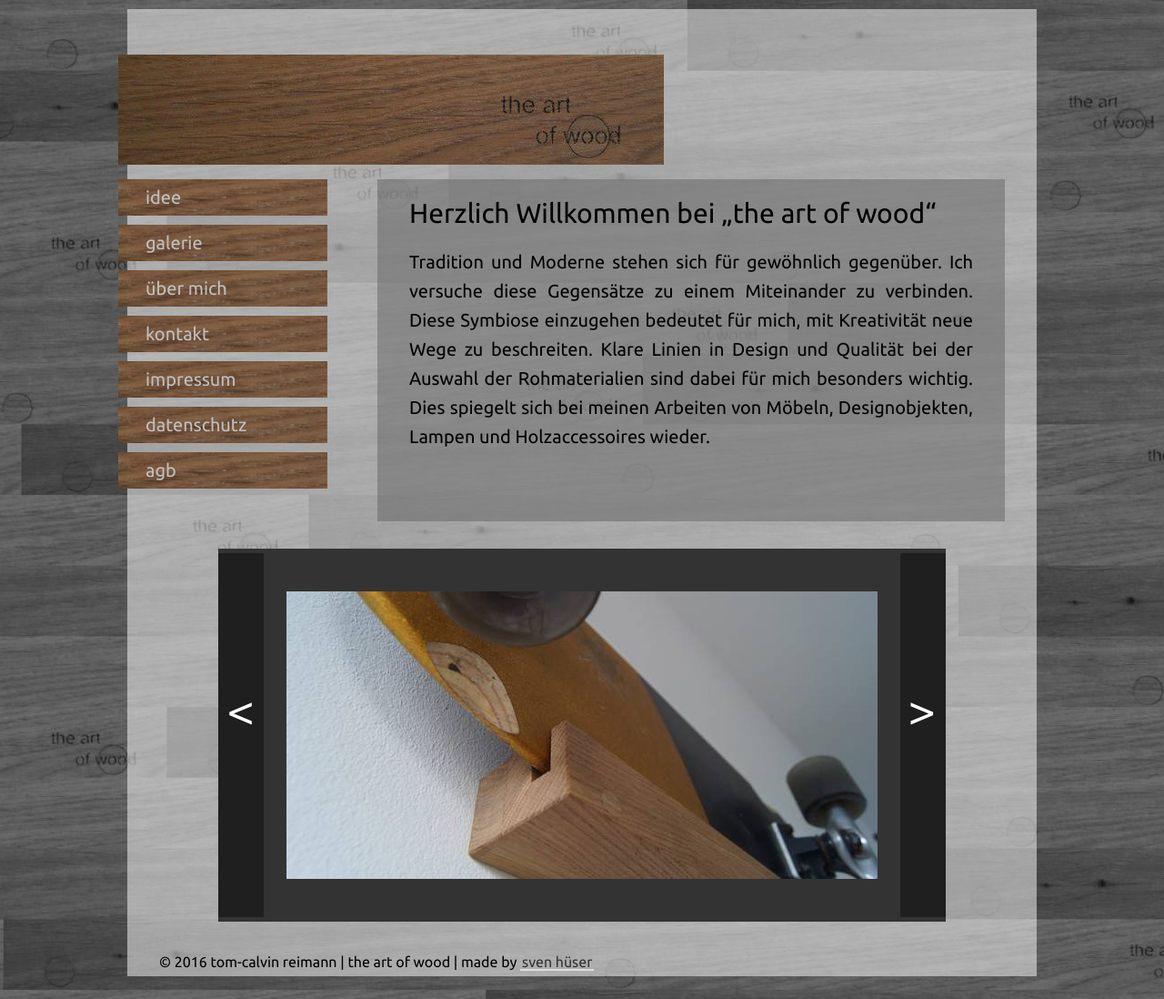
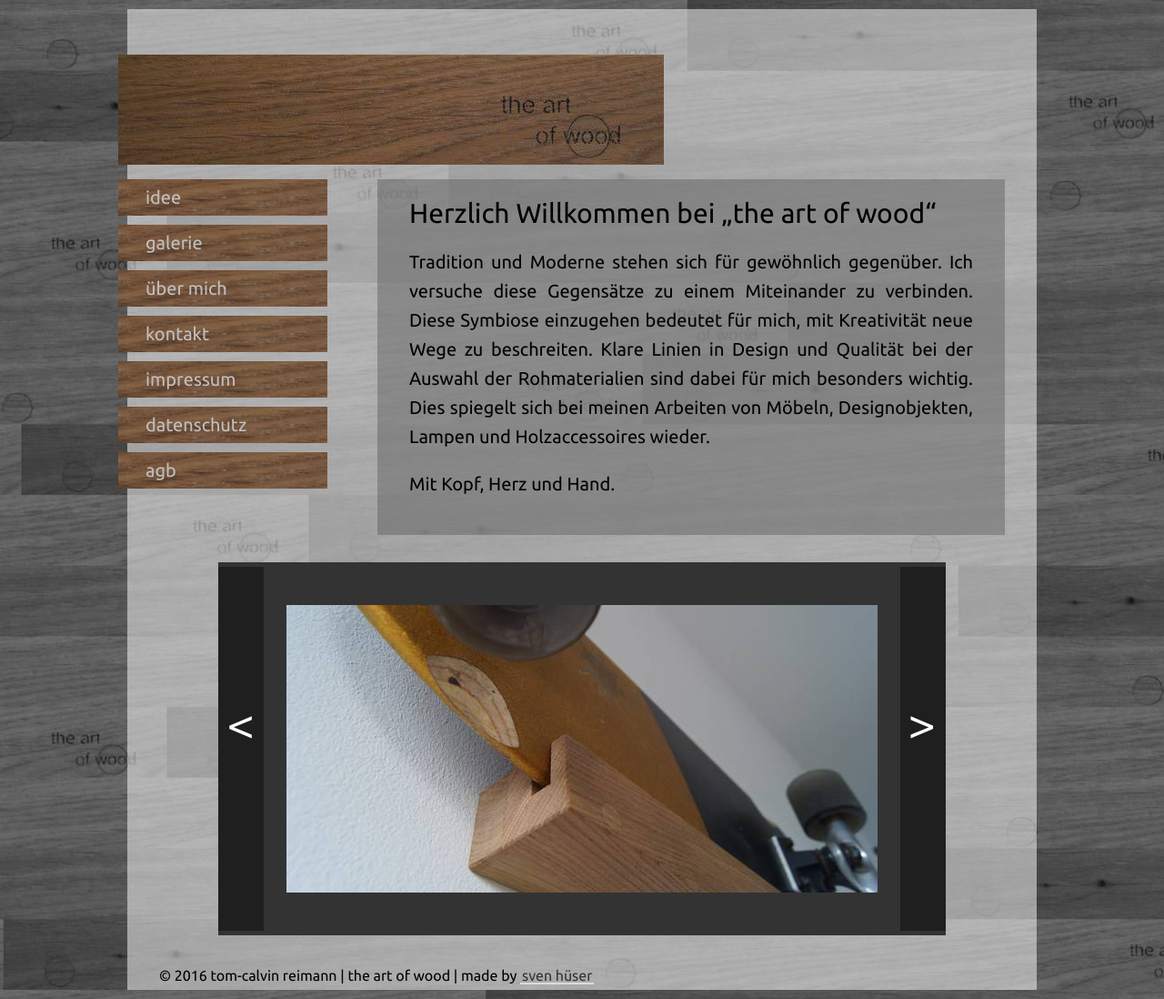
Before and after one commit to theartofwood/theartofwood.github.io, a Jekyll site: the page built from index.md, in a window 1280 px wide. Shown: the whole page at 91% size. Built offline with Jekyll 4.4.1, drawn with Linux system fonts in a browser that asks for light colours; nearby versions of some CDN libraries; our own code applies the rules of GitHub Pages for plain Markdown files.

Commit message:
Startseite um Kopf Herz Hand Satz erweitert

```diff
--- a/index.md
+++ b/index.md
@@ -8,3 +8,5 @@ Miteinander zu verbinden.  Diese Symbiose einzugehen bedeutet für mich, mit Kre
 beschreiten.  Klare Linien in Design und Qualität bei der Auswahl der Rohmaterialien sind dabei für
 mich besonders wichtig.  Dies spiegelt sich bei meinen Arbeiten von Möbeln, Designobjekten, Lampen
 und Holzaccessoires wieder.
+
+Mit Kopf, Herz und Hand.
```
